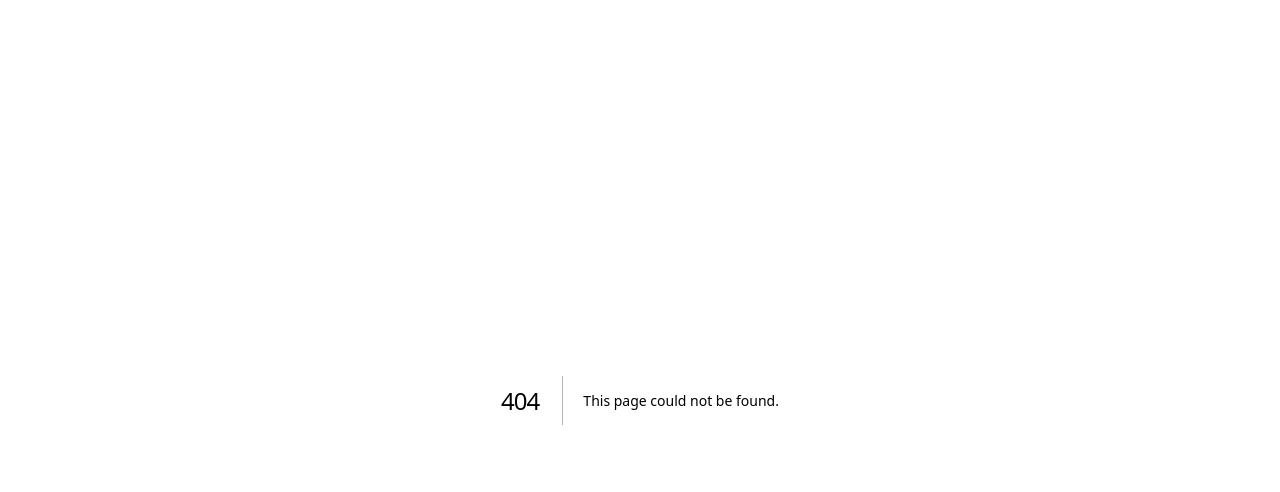
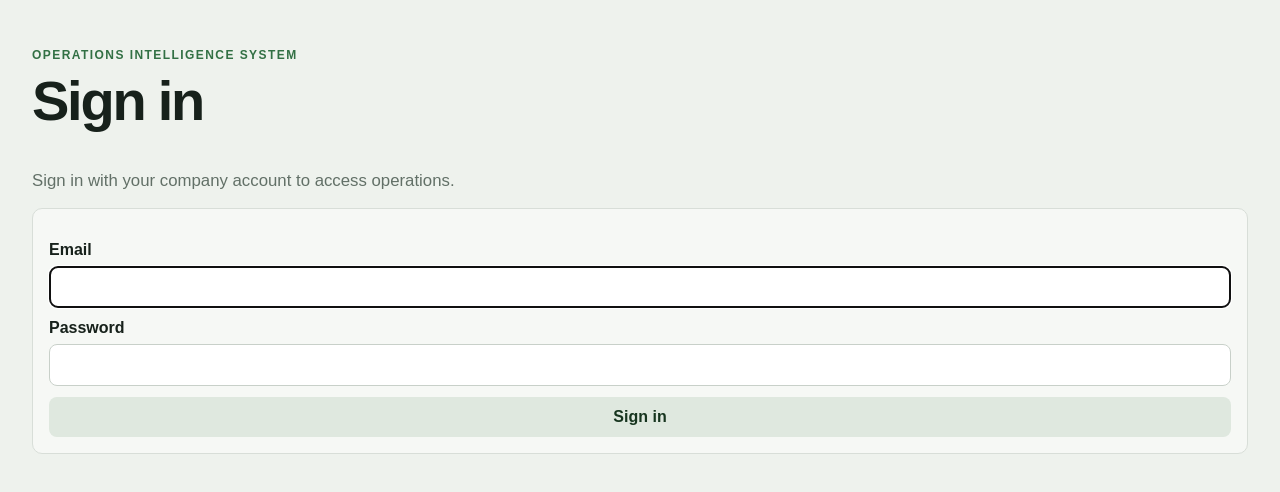
Before and after one commit to maykondelara/ois, a Next.js app: page /sign-in in a window 1280 px wide. Before the commit this address had no page. Shown: the top 492 px of the page. Built offline with nearby package versions, Linux system fonts and the light colour scheme.

Commit message:
Add pilot sign-in entry flow

```diff
--- a/src/app/page.tsx
+++ b/src/app/page.tsx
@@ -1,3 +1,5 @@
+import { redirect } from "next/navigation";
+
 export default function Home() {
-  return <main>Operations Intelligence System foundation is configured.</main>;
+  redirect("/app");
 }
--- /dev/null
+++ b/src/app/sign-in/page.tsx
@@ -0,0 +1,21 @@
+import { SignInForm } from "./sign-in-form";
+
+export default function SignInPage() {
+  return (
+    <main className="operations-page">
+      <header className="page-header">
+        <div>
+          <p className="eyebrow">Operations Intelligence System</p>
+          <h1>Sign in</h1>
+          <p className="page-intro">
+            Sign in with your company account to access operations.
+          </p>
+        </div>
+      </header>
+
+      <section className="inset-form" aria-label="Sign in">
+        <SignInForm />
+      </section>
+    </main>
+  );
+}
--- /dev/null
+++ b/src/app/sign-in/sign-in-form.tsx
@@ -0,0 +1,72 @@
+"use client";
+
+import { FormEvent, useState } from "react";
+import { signIn } from "next-auth/react";
+import { useRouter } from "next/navigation";
+
+export function SignInForm() {
+  const router = useRouter();
+  const [error, setError] = useState<string | null>(null);
+  const [isSubmitting, setIsSubmitting] = useState(false);
+
+  async function handleSubmit(event: FormEvent<HTMLFormElement>) {
+    event.preventDefault();
+    setError(null);
+    setIsSubmitting(true);
+
+    const formData = new FormData(event.currentTarget);
+    const email = String(formData.get("email") ?? "").trim();
+    const password = String(formData.get("password") ?? "");
+
+    try {
+      const result = await signIn("credentials", {
+        email,
+        password,
+        redirect: false,
+      });
+
+      if (!result?.ok) {
+        setError("Invalid email or password.");
+        return;
+      }
+
+      router.push("/app");
+      router.refresh();
+    } catch {
+      setError("Unable to sign in. Please try again.");
+    } finally {
+      setIsSubmitting(false);
+    }
+  }
+
+  return (
+    <form className="stack-form" onSubmit={handleSubmit}>
+      <label>
+        Email
+        <input
+          name="email"
+          type="email"
+          autoComplete="email"
+          required
+          autoFocus
+        />
+      </label>
+
+      <label>
+        Password
+        <input
+          name="password"
+          type="password"
+          autoComplete="current-password"
+          required
+        />
+      </label>
+
+      {error ? <p role="alert">{error}</p> : null}
+
+      <button type="submit" disabled={isSubmitting}>
+        {isSubmitting ? "Signing in..." : "Sign in"}
+      </button>
+    </form>
+  );
+}
```
Also changed, not shown: src/app/app/page.tsx (added, +59 -0 lines).
